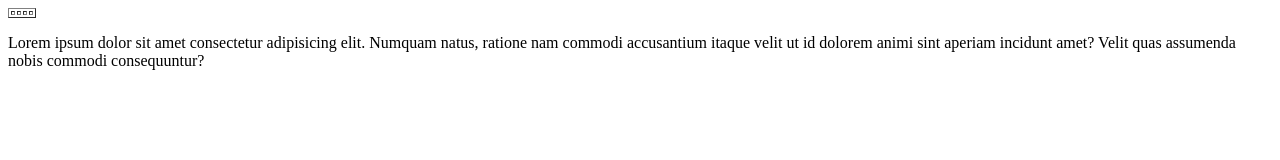
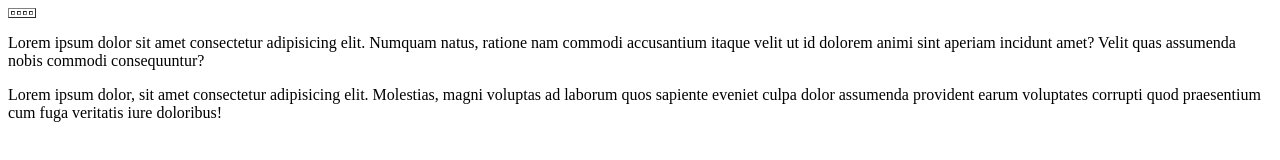
Before and after one commit to andres2r917/proyectosoftaware2, a plain HTML site: page index.html in a window 1280 px wide. Drawn offline with Linux system fonts and the light colour scheme.

Commit message:
ver2 modificado index

```diff
--- a/index.html
+++ b/index.html
@@ -15,5 +15,6 @@
         </tr>
     </table>
     <p>Lorem ipsum dolor sit amet consectetur adipisicing elit. Numquam natus, ratione nam commodi accusantium itaque velit ut id dolorem animi sint aperiam incidunt amet? Velit quas assumenda nobis commodi consequuntur?</p>
+    <p>Lorem ipsum dolor, sit amet consectetur adipisicing elit. Molestias, magni voluptas ad laborum quos sapiente eveniet culpa dolor assumenda provident earum voluptates corrupti quod praesentium cum fuga veritatis iure doloribus!</p>
 </body>
 </html>
```
